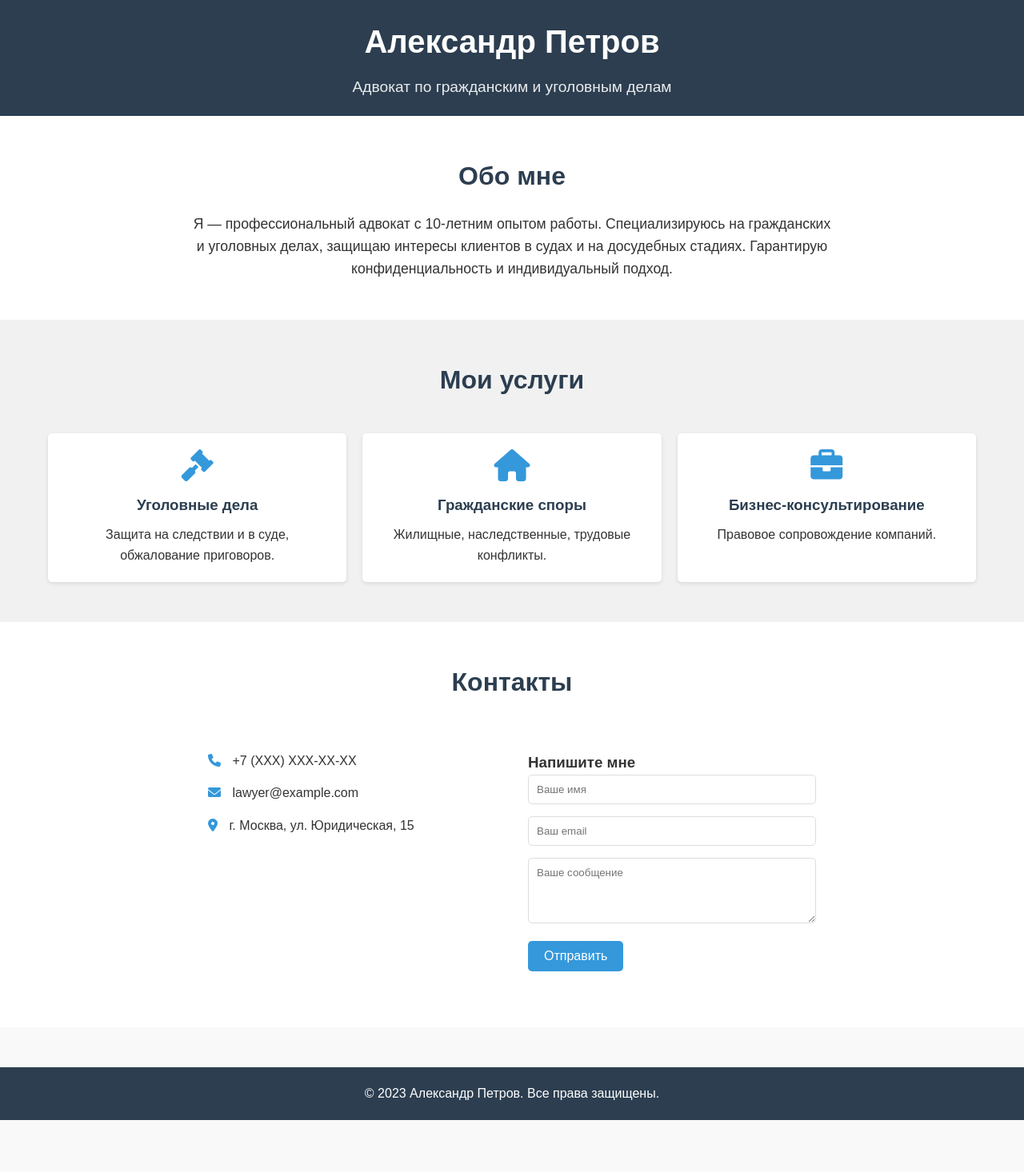
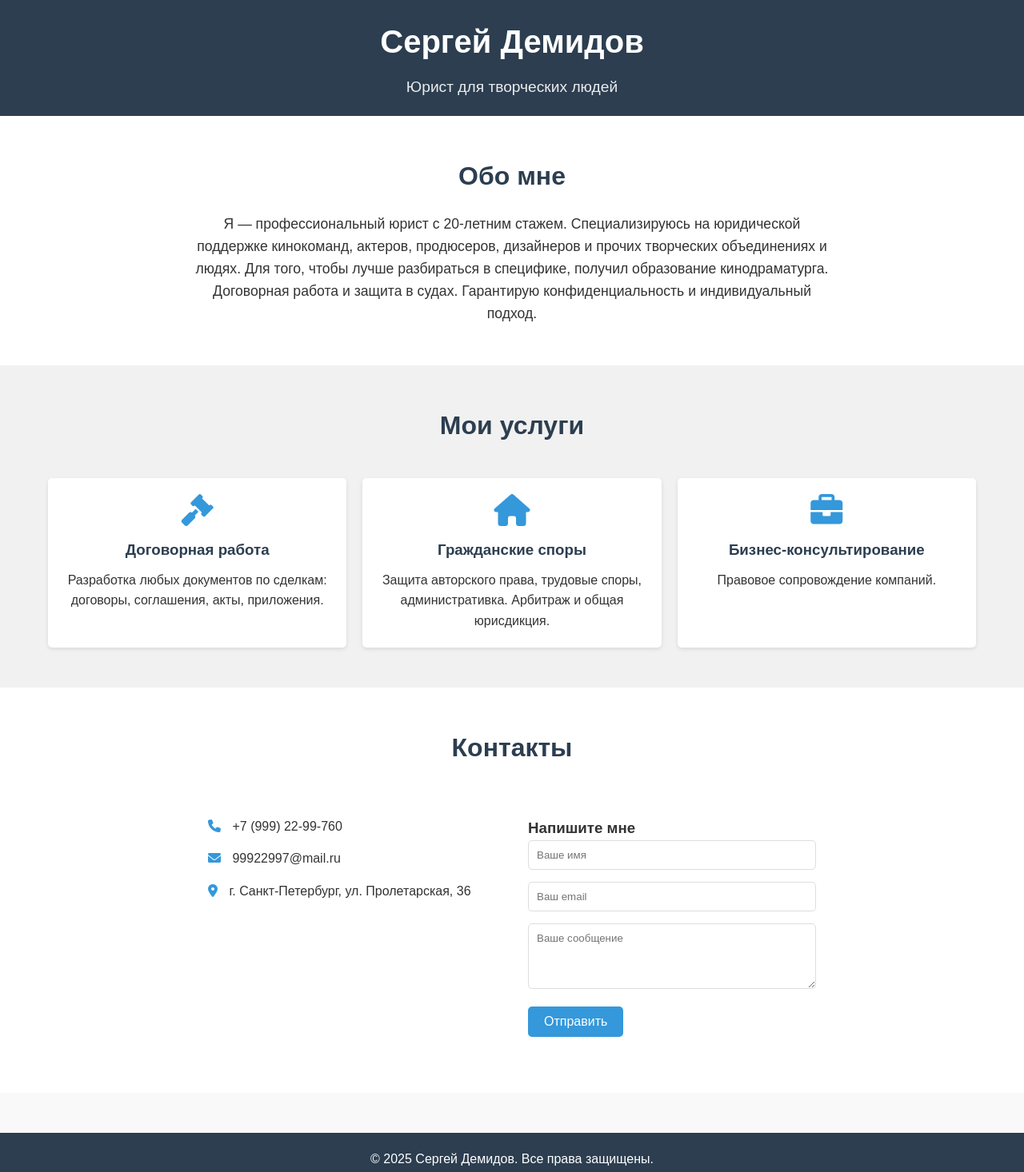
Before and after one commit to rotkivyots/rotkivyots.github.io, a plain HTML site: page index.html in a window 1280 px wide. Shown: the whole page at 80% size. Before the commit the page ends 1401 px from the top, so only its background shows below. Drawn offline with Linux system fonts and the light colour scheme.

Commit message:
Update index.html

```diff
--- a/index.html
+++ b/index.html
@@ -164,8 +164,8 @@
     <!-- Шапка -->
     <header>
         <div class="container">
-            <h1>Александр Петров</h1>
-            <p>Адвокат по гражданским и уголовным делам</p>
+            <h1>Сергей Демидов</h1>
+            <p>Юрист для творческих людей</p>
         </div>
     </header>
 
@@ -174,9 +174,8 @@
         <div class="container">
             <h2>Обо мне</h2>
             <p>
-                Я — профессиональный адвокат с 10-летним опытом работы.
-                Специализируюсь на гражданских и уголовных делах, защищаю интересы клиентов
-                в судах и на досудебных стадиях. Гарантирую конфиденциальность и индивидуальный подход.
+                Я — профессиональный юрист с 20-летним стажем.
+                Специализируюсь на юридической поддержке кинокоманд, актеров, продюсеров, дизайнеров и прочих творческих объединениях и людях. Для того, чтобы лучше разбираться в специфике, получил образование кинодраматурга. Договорная работа и защита в судах. Гарантирую конфиденциальность и индивидуальный подход.
             </p>
         </div>
     </section>
@@ -188,13 +187,13 @@
             <div class="services-grid">
                 <div class="service-card">
                     <i class="fas fa-gavel"></i>
-                    <h3>Уголовные дела</h3>
-                    <p>Защита на следствии и в суде, обжалование приговоров.</p>
+                    <h3>Договорная работа</h3>
+                    <p>Разработка любых документов по сделкам: договоры, соглашения, акты, приложения.</p>
                 </div>
                 <div class="service-card">
                     <i class="fas fa-home"></i>
                     <h3>Гражданские споры</h3>
-                    <p>Жилищные, наследственные, трудовые конфликты.</p>
+                    <p>Защита авторского права, трудовые споры, административка. Арбитраж и общая юрисдикция.</p>
                 </div>
                 <div class="service-card">
                     <i class="fas fa-briefcase"></i>
@@ -211,9 +210,9 @@
             <h2>Контакты</h2>
             <div class="contact-info">
                 <div class="contact-details">
-                    <p><i class="fas fa-phone"></i> +7 (XXX) XXX-XX-XX</p>
-                    <p><i class="fas fa-envelope"></i> lawyer@example.com</p>
-                    <p><i class="fas fa-map-marker-alt"></i> г. Москва, ул. Юридическая, 15</p>
+                    <p><i class="fas fa-phone"></i> +7 (999) 22-99-760</p>
+                    <p><i class="fas fa-envelope"></i> 99922997@mail.ru</p>
+                    <p><i class="fas fa-map-marker-alt"></i> г. Cанкт-Петербург, ул. Пролетарская, 36</p>
                 </div>
                 <div class="contact-form">
                     <h3>Напишите мне</h3>
@@ -231,7 +230,7 @@
     <!-- Футер -->
     <footer>
         <div class="container">
-            <p>&copy; 2023 Александр Петров. Все права защищены.</p>
+            <p>&copy; 2025 Сергей Демидов. Все права защищены.</p>
         </div>
     </footer>
 
```
